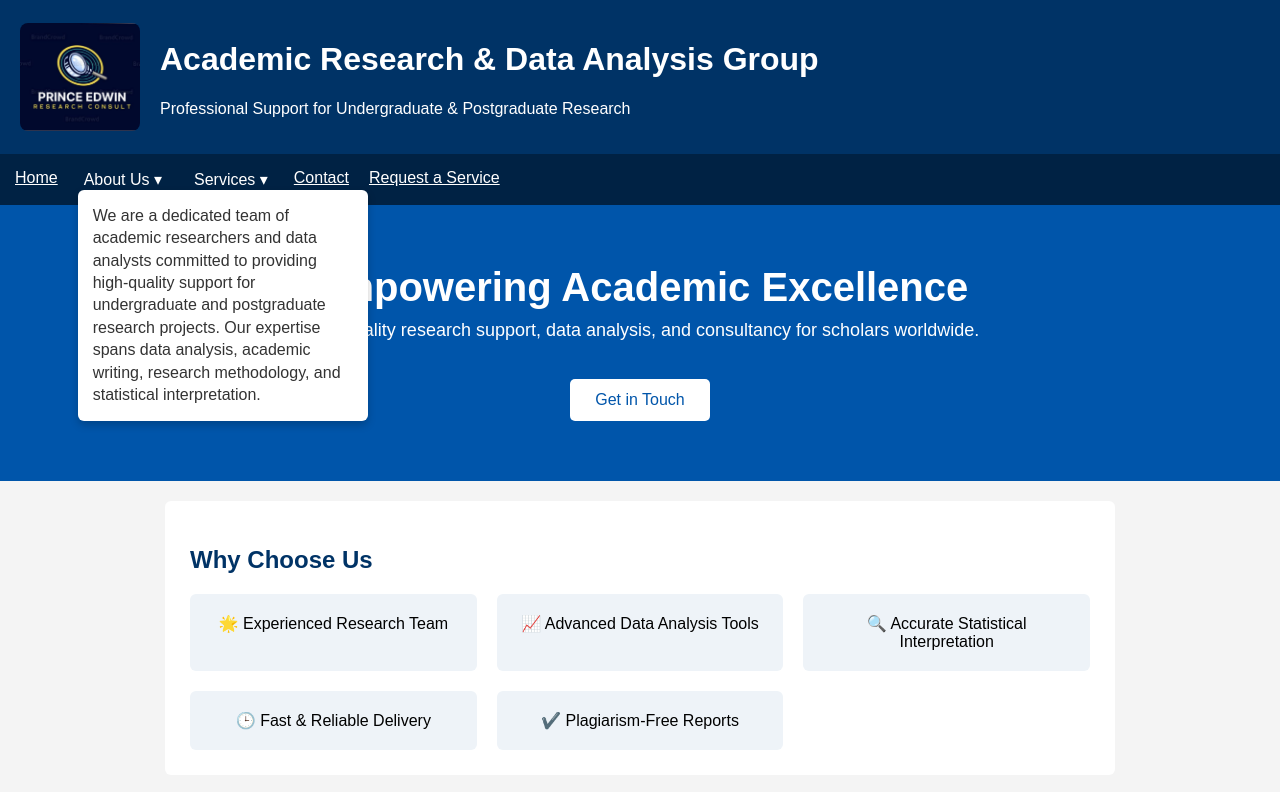
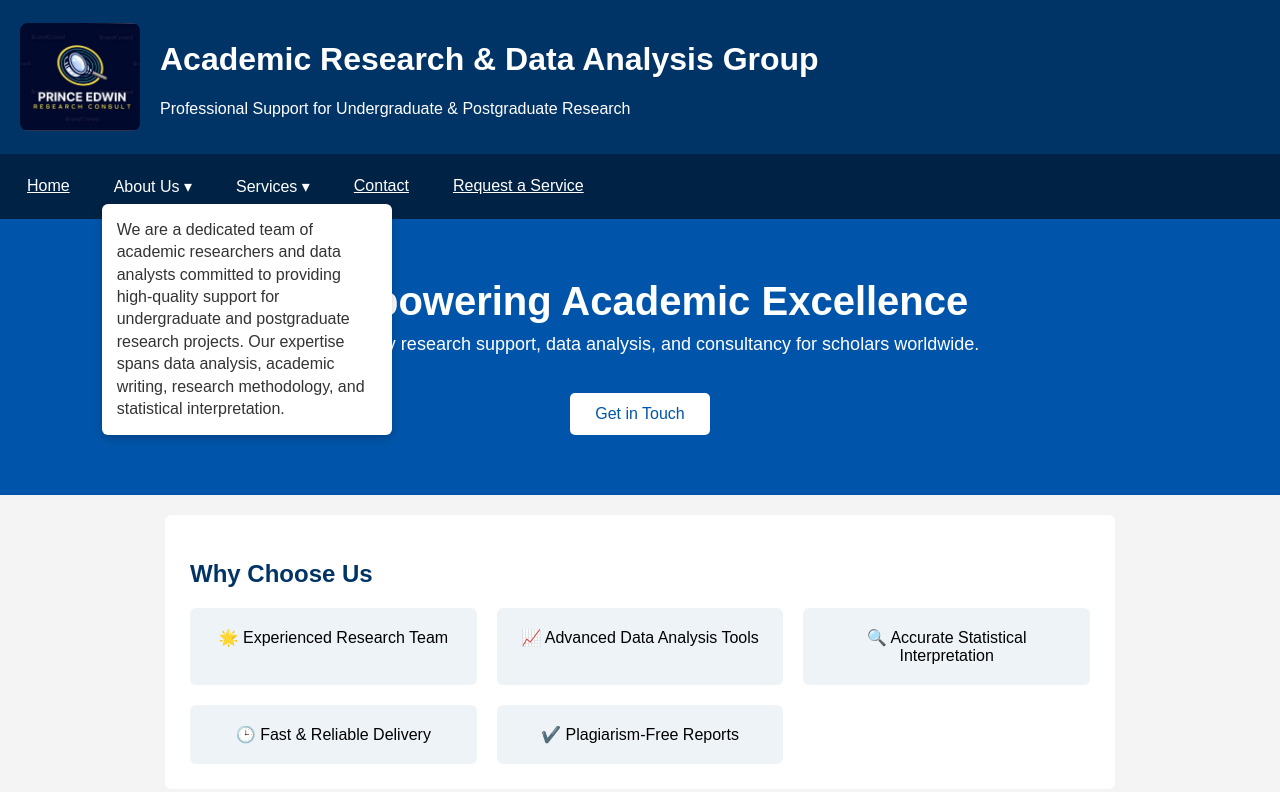
Before and after one commit to Prince-Edwin/Prince-Edwin.github.io, a plain HTML site: page index.html in a window 1280 px wide. Both pictures are taken after a click on the button "About Us ▾". Shown: the top 792 px of the page. Drawn offline with Linux system fonts and the light colour scheme.

Commit message:
Update index.html

```diff
--- a/index.html
+++ b/index.html
@@ -1,4 +1,3 @@
-
 <!DOCTYPE html>
 <html lang="en">
 <head>
@@ -39,12 +38,17 @@
       color: white;
       font-size: 16px;
       cursor: pointer;
+      padding: 8px 12px;
+      border-radius: 4px;
+      transition: background 0.3s, transform 0.1s;
     }
     .dropdown {
       position: relative;
       display: inline-block;
     }
     .dropdown-content {
+      transition: all 0.3s;
+
       display: none;
       position: absolute;
       background: white;
@@ -117,7 +121,16 @@
       color: white;
       margin-top: 40px;
     }
-  </style>
+      /* Hover & Depressible Effects */
+    nav a:hover, nav button:hover {
+      background: #004080;
+    }
+
+    nav button:active, nav a:active {
+      transform: scale(0.95);
+      background: #003060;
+    }
+</style>
 </head>
 <body>
 
```
